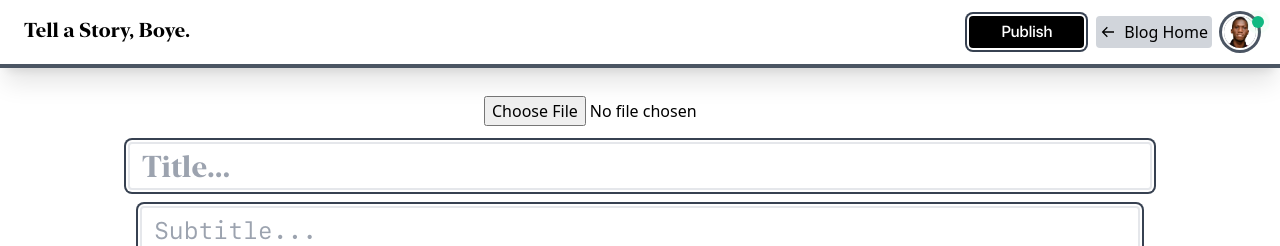
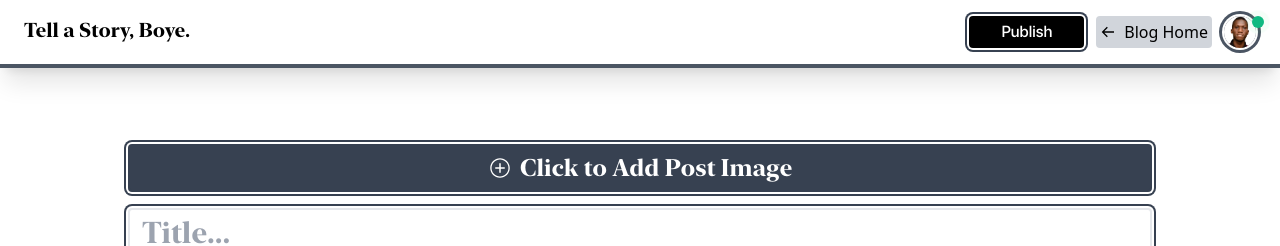
Before and after one commit to Boye95/theBlog, a React (Vite) app in the folder client/: page /publish in a window 1280 px wide. Shown: the top 246 px of the page. Built offline with nearby package versions, Linux system fonts and the light colour scheme.

Commit message:
styled file input element

```diff
--- a/client/src/pages/Publish/LexicalFiles/LexicalEditor.jsx
+++ b/client/src/pages/Publish/LexicalFiles/LexicalEditor.jsx
@@ -1,3 +1,4 @@
+import { IoIosAddCircleOutline } from 'react-icons/io'
 import { FC } from 'react'
 import {
   EditorComposer,
@@ -23,8 +24,10 @@ const NoteViewer = () => {
   return (
     <form className='w-[80%] mx-auto'>
       <div className='flex flex-col items-center w-full mx-auto'>
-        <label htmlFor='blogimg' className='mb-4'>
-          <input type='file' name='blogimg' id='blogimg' required />
+        <label htmlFor='blogimg' className='mb-4 flex items-center justify-center gap-2 font-nylarge cursor-pointer h-[3rem] text-2xl text-white w-full max-w-[1050px] bg-gray-700 ring-gray-700 rounded ring-offset-2 ring-2 border-2 border-gray-700 transition hover:bg-gray-800'>
+          <IoIosAddCircleOutline className='' />
+          <p className="">Click to Add Post Image</p>
+          <input type='file' name='blogimg' id='blogimg' className='hidden' required />
         </label>
         <div className='flex flex-col w-full gap-2 [&>*]:h-[3rem] [&>*]:outline-none [&>*]:rounded'>
           <input
--- a/client/src/pages/Publish/Publish.jsx
+++ b/client/src/pages/Publish/Publish.jsx
@@ -39,7 +39,7 @@ export default function Publish () {
         </div>
       </div>
 
-      <div className='h-screen mt-[6rem]'>
+      <div className='h-screen mt-[9rem]'>
         <NoteViewer />
       </div>
     </div>
```
